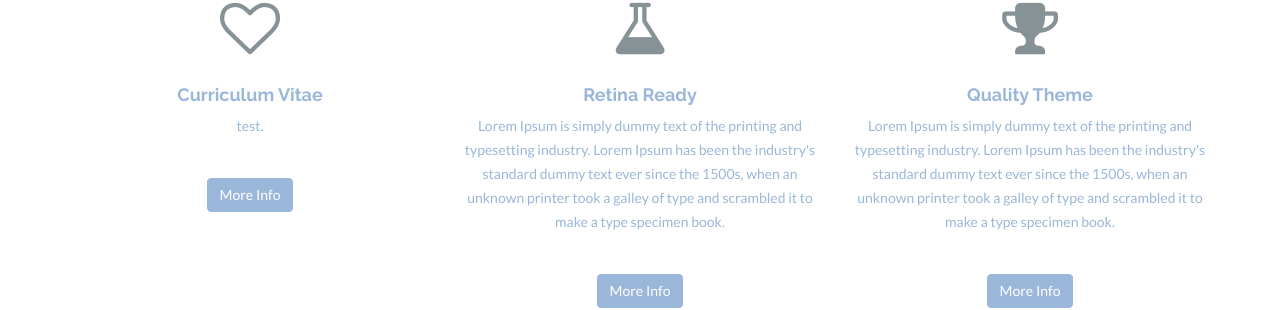
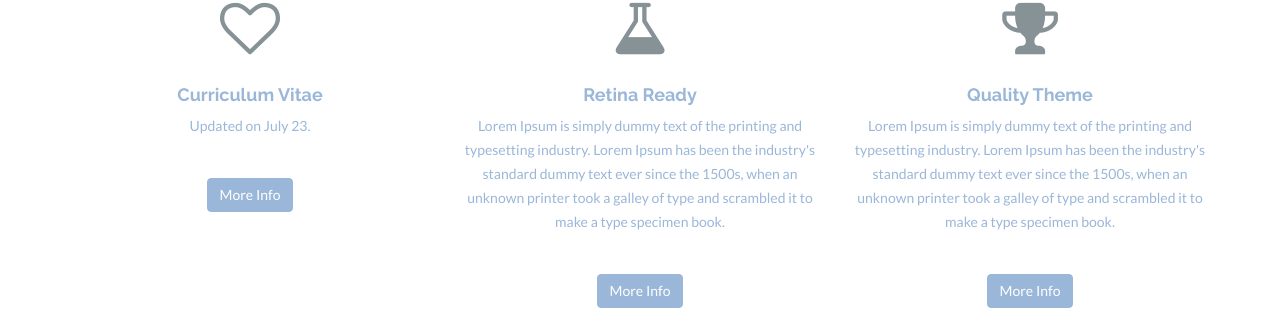
Before and after one commit to SangyeopYeo/SangyeopYeo.github.io, a Jekyll site: the page built from index.html, in a window 1280 px wide and 900 px high, scrolled down 653 px. Shown: the part 143-453 px from the top of the window. Built offline with Jekyll 4.4.1, drawn with Linux system fonts in a browser that asks for light colours; nearby versions of some CDN libraries.

Commit message:
CV_update

```diff
--- a/index.html
+++ b/index.html
@@ -11,8 +11,8 @@
                 <i class="fa fa-heart-o" aria-hidden="true"></i>
                 <span class="sr-only">An image of a love-heart</span>
                 <h4>Curriculum Vitae</h4>
-                <p>test.</p>
-                <p><br/><a href="https://github.com/SangyeopYeo/SangyeopYeo" class="btn btn-theme">More Info</a></p>
+                <p>Updated on July 23.</p>
+                <p><br/><a href="https://sangyeopyeo.github.io/assets/cv/Curriculum_Vitae.pdf" class="btn btn-theme">More Info</a></p>
             </div>
             <div class="col-md-4">
                 <i class="fa fa-flask" aria-hidden="true"></i>
```
Also changed, not shown: 1 other file.
